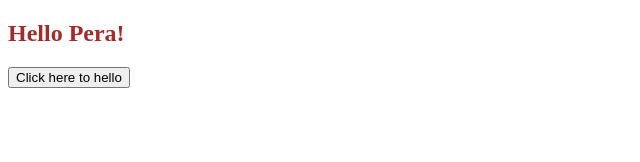
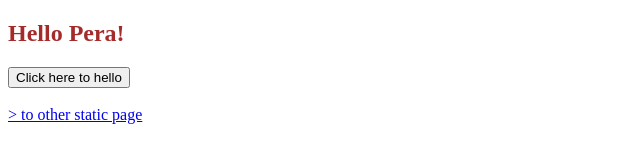
Before and after one commit to daido1976/pera, a plain HTML site: page examples/public/index.html in a window 1280 px wide. Shown: the whole page, without its empty margins (0-640 px from the left). Drawn offline with Linux system fonts and the light colour scheme.

Commit message:
Add other static page to example

```diff
--- a/examples/public/index.html
+++ b/examples/public/index.html
@@ -8,7 +8,14 @@
 
   <body>
     <h2 class="title">Hello Pera!</h2>
-    <button id="hello">Click here to hello</button>
+    <div>
+      <button id="hello">Click here to hello</button>
+    </div>
+    <br />
+    <div>
+      <a href="static.html">> to other static page</a>
+    </div>
+
     <script src="index.js"></script>
   </body>
 </html>
```
Also changed, not shown: examples/public/static.html (added, +15 -0 lines).
